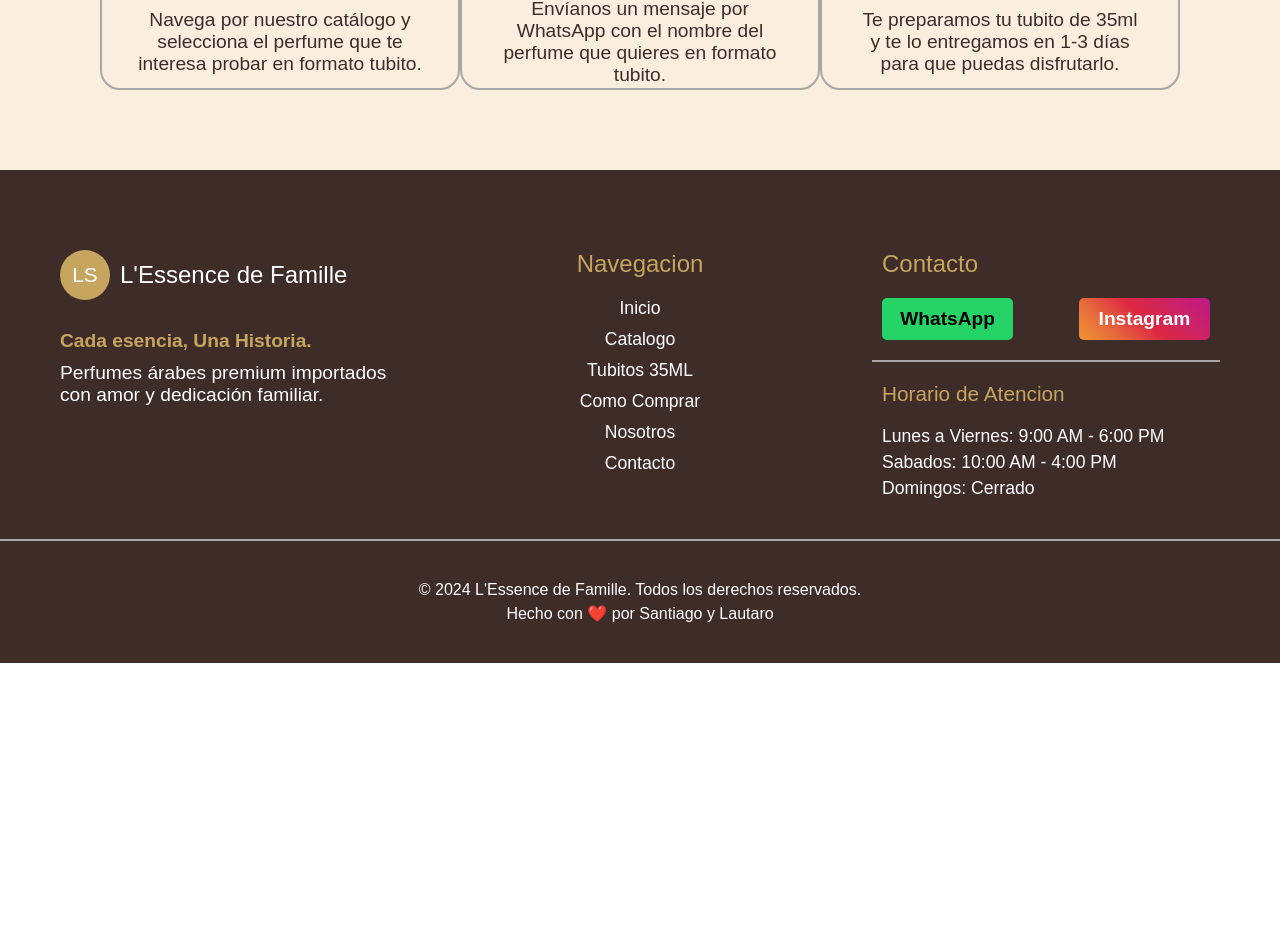
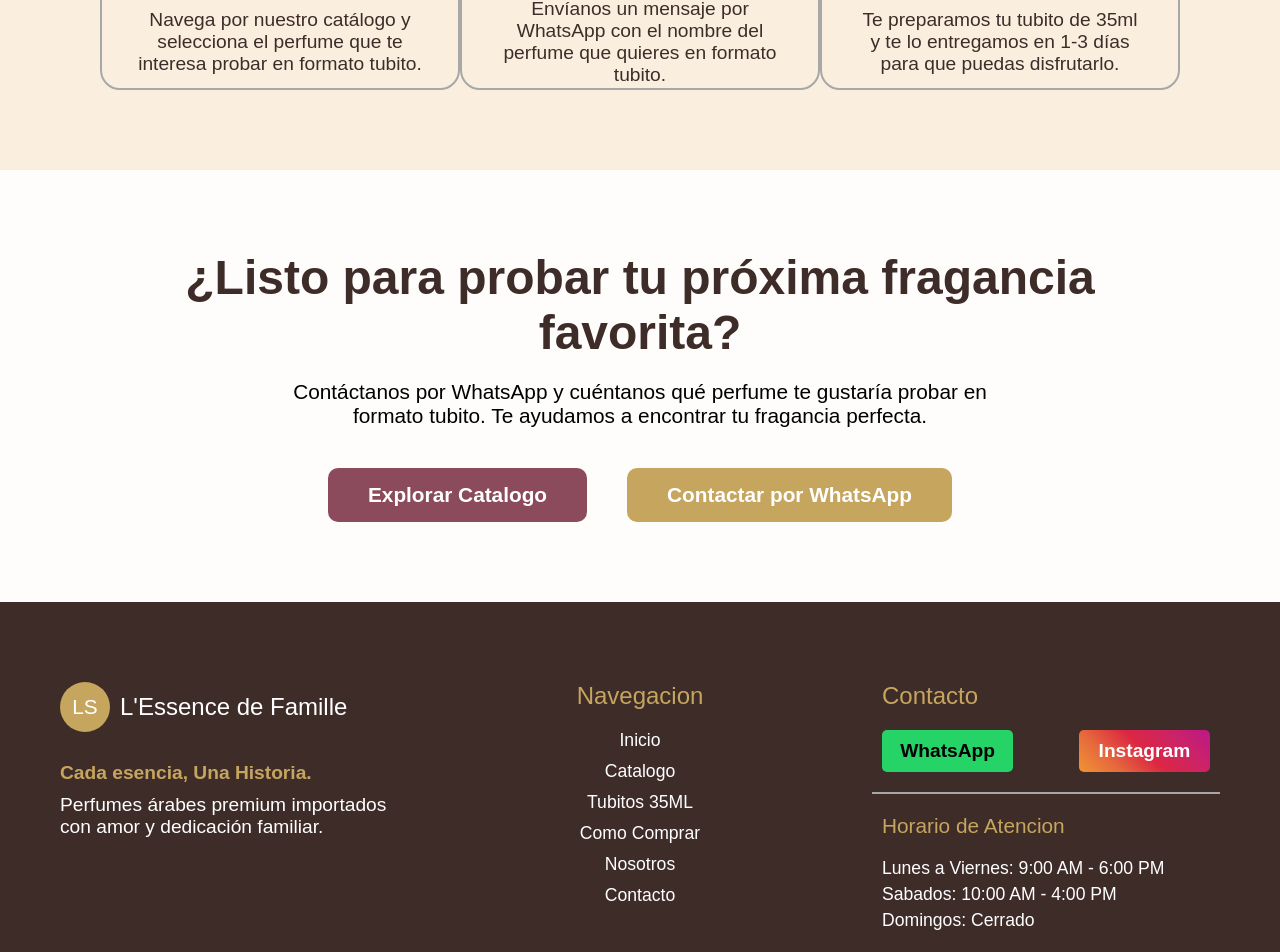
Before and after one commit to LautyDeveloper/l-essence-d-famille, a React (Vite) app: page /tubitos in a window 1280 px wide. Shown: the part 2436-3388 px from the top of the page. Before the commit the page ends 3099 px from the top, so only its background shows below. Built offline with nearby package versions, Linux system fonts and the light colour scheme.

Commit message:
Desarrollo seccion Ready For, de Pagina Tubitos 35ML

```diff
--- /dev/null
+++ b/src/pages/tubitos/components/ready-for/ready-for.css
@@ -0,0 +1,19 @@
+#ready-for-container {
+  flex-direction: column;
+  gap: 40px;
+  background-color: var(--secondaryBackgroundColor);
+}
+
+#ready-for-container .ready-for-text {
+  display: flex;
+  flex-direction: column;
+  justify-content: center;
+  align-items: center;
+  text-align: center;
+  gap: 20px;
+}
+#ready-for-container .ready-for-text p {
+  font-size: 1.3rem;
+  font-weight: 500;
+  width: 70%;
+}
--- /dev/null
+++ b/src/pages/tubitos/components/ready-for/ready-for.jsx
@@ -0,0 +1,23 @@
+import React from "react";
+import "./ready-for.css";
+import Buttons from "../../../../components/buttons/buttons.jsx";
+
+export default function ReadyFor() {
+  return (
+    <div id="ready-for-container" className="section">
+      <div className="ready-for-text">
+        <h3 className="title-section">
+          ¿Listo para probar tu próxima fragancia favorita?
+        </h3>
+        <p>
+          Contáctanos por WhatsApp y cuéntanos qué perfume te gustaría probar en
+          formato tubito. Te ayudamos a encontrar tu fragancia perfecta.
+        </p>
+      </div>
+      <Buttons
+        btn1Text={"Explorar Catalogo"}
+        btn2Text={"Contactar por WhatsApp"}
+      />
+    </div>
+  );
+}
--- a/src/pages/tubitos/tubitos.jsx
+++ b/src/pages/tubitos/tubitos.jsx
@@ -3,6 +3,7 @@
 import "./tubitos.css";
 import WhyChoose from "./components/why-choose/why-choose";
 import HowWorks from "./components/how-works/how-works";
+import ReadyFor from "./components/ready-for/ready-for";
 
 export default function Tubitos() {
   return (
@@ -18,6 +19,7 @@
     >
       <WhyChoose />
       <HowWorks />
+      <ReadyFor />
     </Layout>
   );
 }
```
